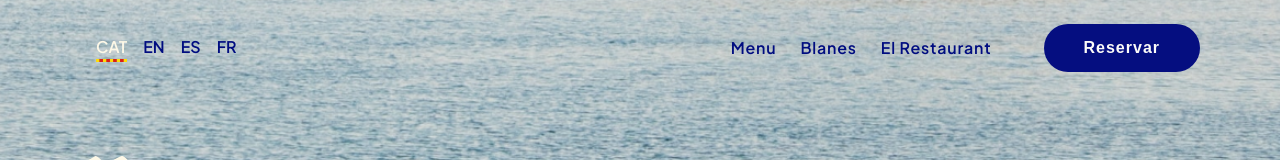
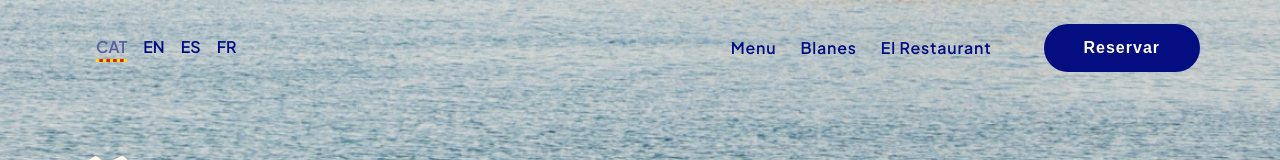
Before and after one commit to ToneeEnguix/el_sorrall, a React (Vite) app: page / in a window 1280 px wide. Shown: the top 160 px of the page. Built offline with nearby package versions, Linux system fonts and the light colour scheme; what facepaint would draw is missing.

Commit message:
fixed img aspect and changed selected lang color

```diff
--- a/src/components/nav/LanguageSelector.jsx
+++ b/src/components/nav/LanguageSelector.jsx
@@ -59,6 +59,6 @@ const selectorStyle = {
     },
   },
   '.active': {
-    color: '#FDF8E7 !important',
+    color: '#59609d !important',
   },
 }
--- a/src/index.css
+++ b/src/index.css
@@ -16,7 +16,6 @@ body {
 
 img {
   width: 100%;
-  height: 100%;
 }
 
 body::-webkit-scrollbar {
```
